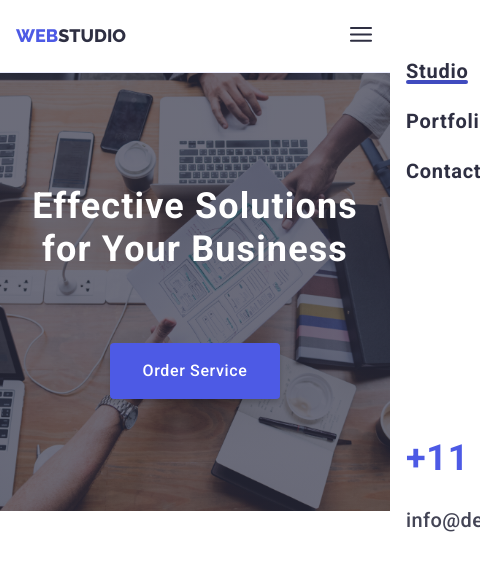
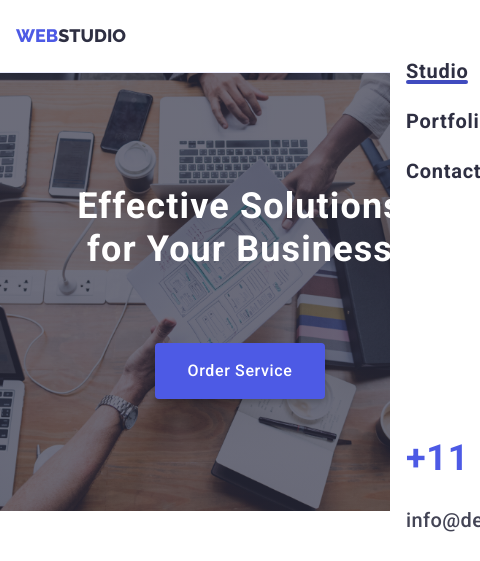
Before and after one commit to raseniel/goit-markup-hw-07, a plain HTML site: page index.html in a window 390 px wide. Shown: the top 561 px of the page, 480 px wide, since content can reach past the window. Drawn offline with nearby package versions, Linux system fonts and the light colour scheme; files whose address does not match are found by name.

Commit message:
Re update

```diff
--- a/css/styles.css
+++ b/css/styles.css
@@ -1428,7 +1428,7 @@ a {
   }
 
   .container {
-    width: 100%;
+    width: 480px;
   }
 
   .section {
```
